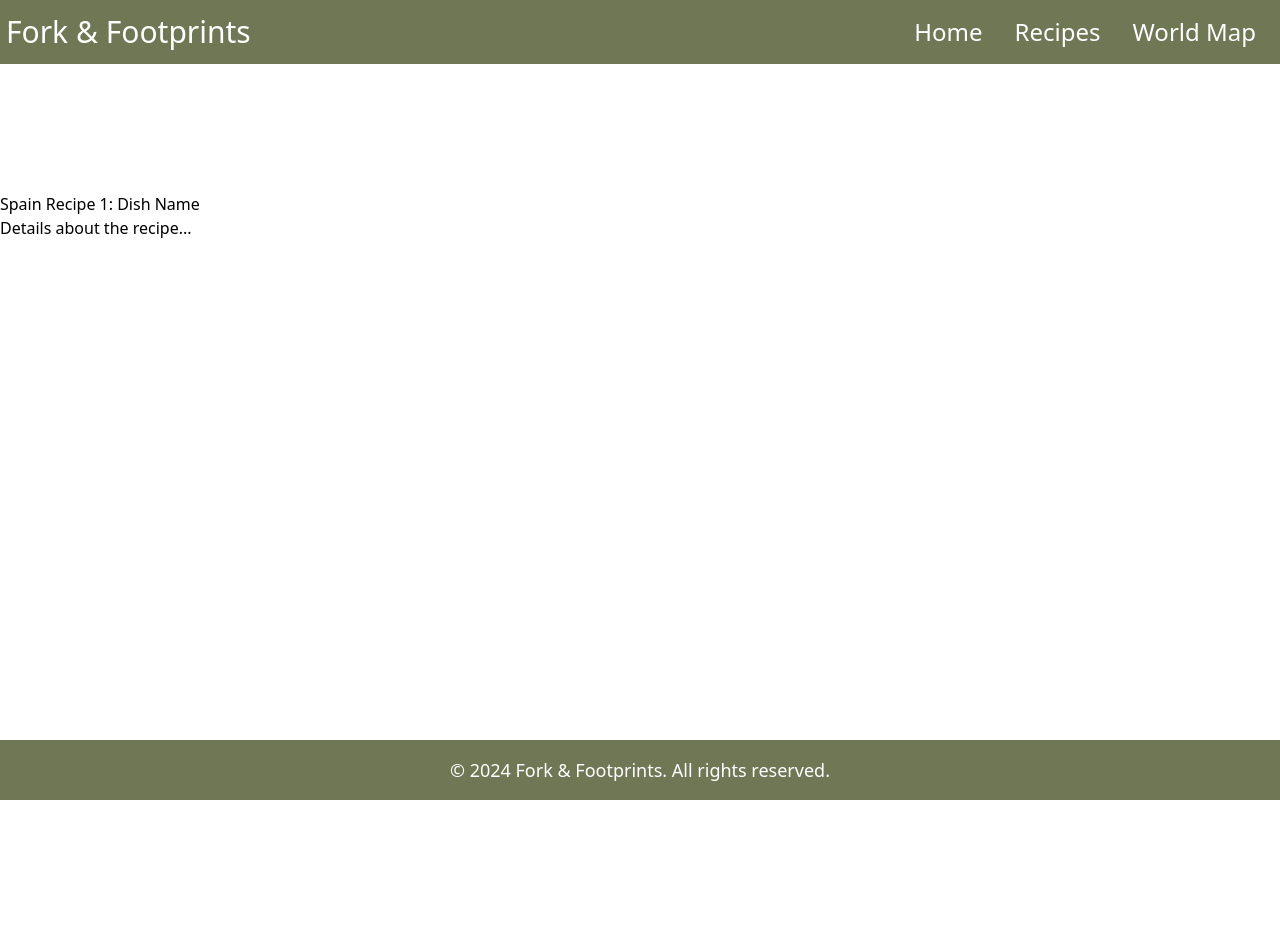
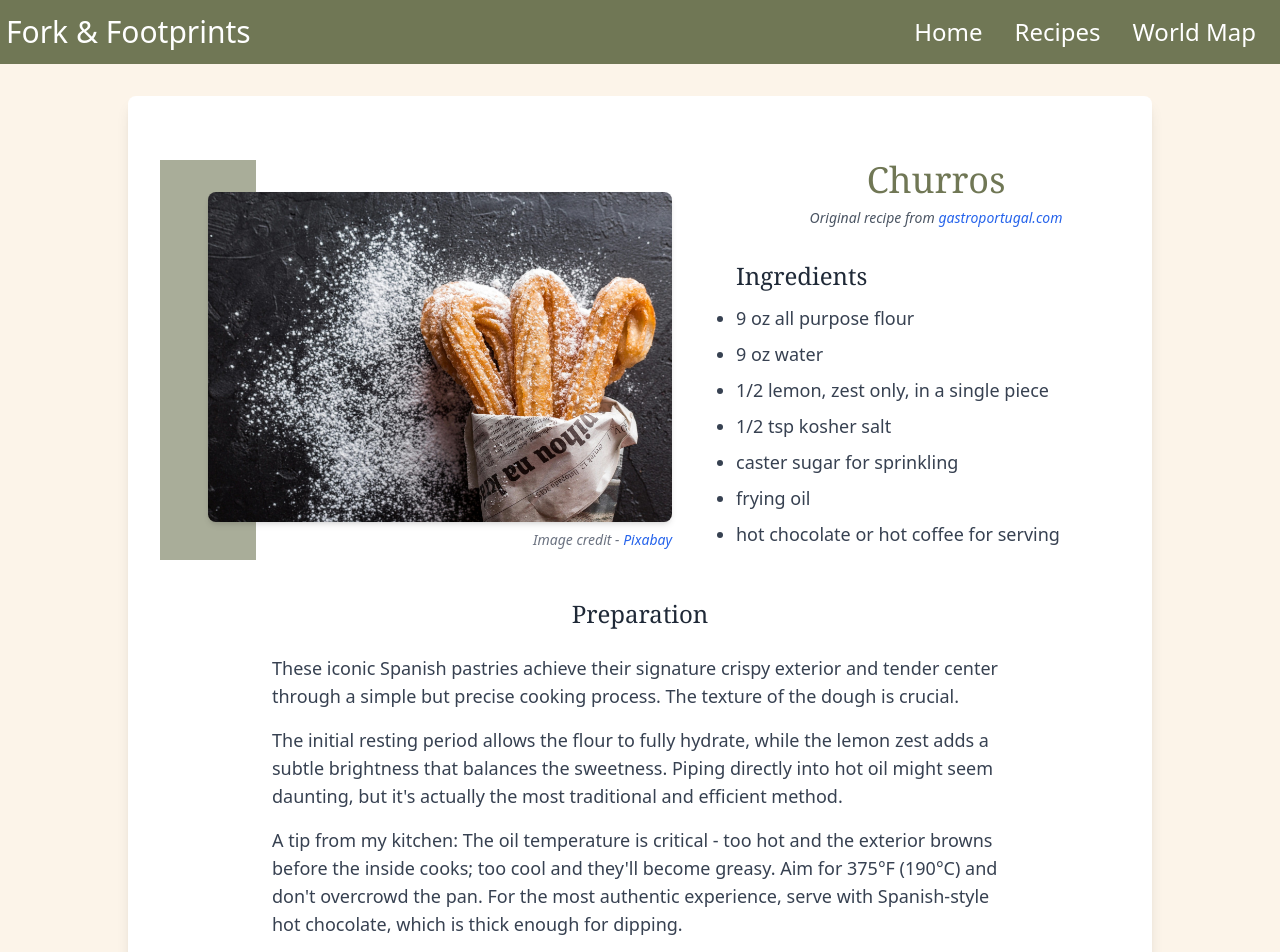
Before and after one commit to Tthompson8416/fork-and-footprints, a React (Vite) app: page /fork-and-footprints/fork-and-footprints/recipes/spain/recipe1 in a window 1280 px wide. Shown: the top 952 px of the page. Before the commit the page ends 800 px from the top, so only its background shows below. Built offline with nearby package versions, Linux system fonts and the light colour scheme.

Commit message:
Recipe31 added

```diff
--- a/src/pages/Recipe31.jsx
+++ b/src/pages/Recipe31.jsx
@@ -1,10 +1,96 @@
-import React from 'react';
+import churros from "../assets/images/spain-images/churros.jpg";
 
 const Recipe31 = () => {
   return (
-    <div>
-      <h1 className='mt-48'>Spain Recipe 1: Dish Name</h1>
-      <p>Details about the recipe...</p>
+    <div className="flex justify-center bg-custom-cream px-8 py-12 md:py-16">
+      <div className="relative w-full max-w-[95%] sm:max-w-4xl lg:max-w-5xl bg-white rounded-lg shadow-lg p-8 md:py-16 top-8">
+        {/* Two-column grid for image and ingredients */}
+        <div className="grid grid-cols-1 sm:grid-cols-2 gap-8 mb-12">
+          {/* Left column - Image section */}
+          <div className="relative flex justify-center sm:block">
+            <div className="absolute left-0 hidden w-24 h-[400px] bg-custom-accent/60 sm:block z-0" />
+            <div className="relative w-[80%] sm:w-full sm:ml-12">
+              <img
+                src={churros}
+                alt="Churros"
+                className="w-full h-[200px] sm:h-[330px] object-cover rounded-lg shadow-md mt-8 z-10"
+              />
+              <p className="relative mt-2 text-xs text-center text-gray-500 sm:text-sm 2xl:text-lg sm:text-right italic">
+                Image credit -{" "}
+                <a
+                  href="https://www.pexels.com/photo/churros-with-powdered-sugar-372851/"
+                  target="_blank"
+                  rel="noopener noreferrer"
+                  className="text-blue-600 hover:text-blue-800"
+                >
+                  Pixabay
+                </a>
+              </p>
+            </div>
+          </div>
+
+          {/* Right column - Title and Ingredients */}
+          <div className="relative z-10 space-y-8">
+            <div className="text-center sm:text-left">
+              <h1 className="mb-2 text-2xl text-center font-serif text-custom-accent sm:text-2xl lg:text-4xl 2xl:text-5xl sm:ml-12 lg:ml-24 2xl:ml-20">
+                Churros{" "}
+              </h1>
+              <p className="text-sm text-center italic text-gray-600 sm:text-md sm:ml-12 lg:ml-24 2xl:text-lg">
+                Original recipe from{" "}
+                <a
+                  href="https://www.lamoraromagnola.it/en/2018/02/spanish-churros.html"
+                  target="_blank"
+                  rel="noopener noreferrer"
+                  className="text-blue-600 hover:text-blue-800"
+                >
+                  gastroportugal.com
+                </a>
+              </p>
+            </div>
+
+            <div>
+              <h2 className="pl-20 mb-3 text-xl font-serif text-gray-800 sm:text-2xl 2xl:text-4xl 2xl:mb-4">
+                Ingredients
+              </h2>
+              <ul className="pl-20 list-disc space-y-2 text-sm text-gray-700 sm:text-base lg:text-lg 2xl:text-2xl z-10">
+                <li>9 oz all purpose flour</li>
+                <li>9 oz water</li>
+                <li>1/2 lemon, zest only, in a single piece</li>
+                <li>1/2 tsp kosher salt</li>
+                <li>caster sugar for sprinkling</li>
+                <li>frying oil</li>
+                <li>hot chocolate or hot coffee for serving</li>
+              </ul>
+            </div>
+          </div>
+        </div>
+
+        <div className="max-w-3xl px-4 mx-auto">
+          <h2 className="mb-6 text-xl font-serif text-center text-gray-800 sm:text-2xl 2xl:text-4xl">
+            Preparation
+          </h2>
+          <div className="space-y-4 text-sm text-gray-700 sm:text-base lg:text-lg 2xl:text-2xl">
+            <p>
+              These iconic Spanish pastries achieve their signature crispy
+              exterior and tender center through a simple but precise cooking
+              process. The texture of the dough is crucial.
+            </p>
+            <p>
+              The initial resting period allows the flour to fully hydrate,
+              while the lemon zest adds a subtle brightness that balances the
+              sweetness. Piping directly into hot oil might seem daunting, but
+              it's actually the most traditional and efficient method.
+            </p>
+            <p>
+              A tip from my kitchen: The oil temperature is critical - too hot
+              and the exterior browns before the inside cooks; too cool and
+              they'll become greasy. Aim for 375°F (190°C) and don't overcrowd
+              the pan. For the most authentic experience, serve with
+              Spanish-style hot chocolate, which is thick enough for dipping.
+            </p>
+          </div>
+        </div>
+      </div>
     </div>
   );
 };
```
